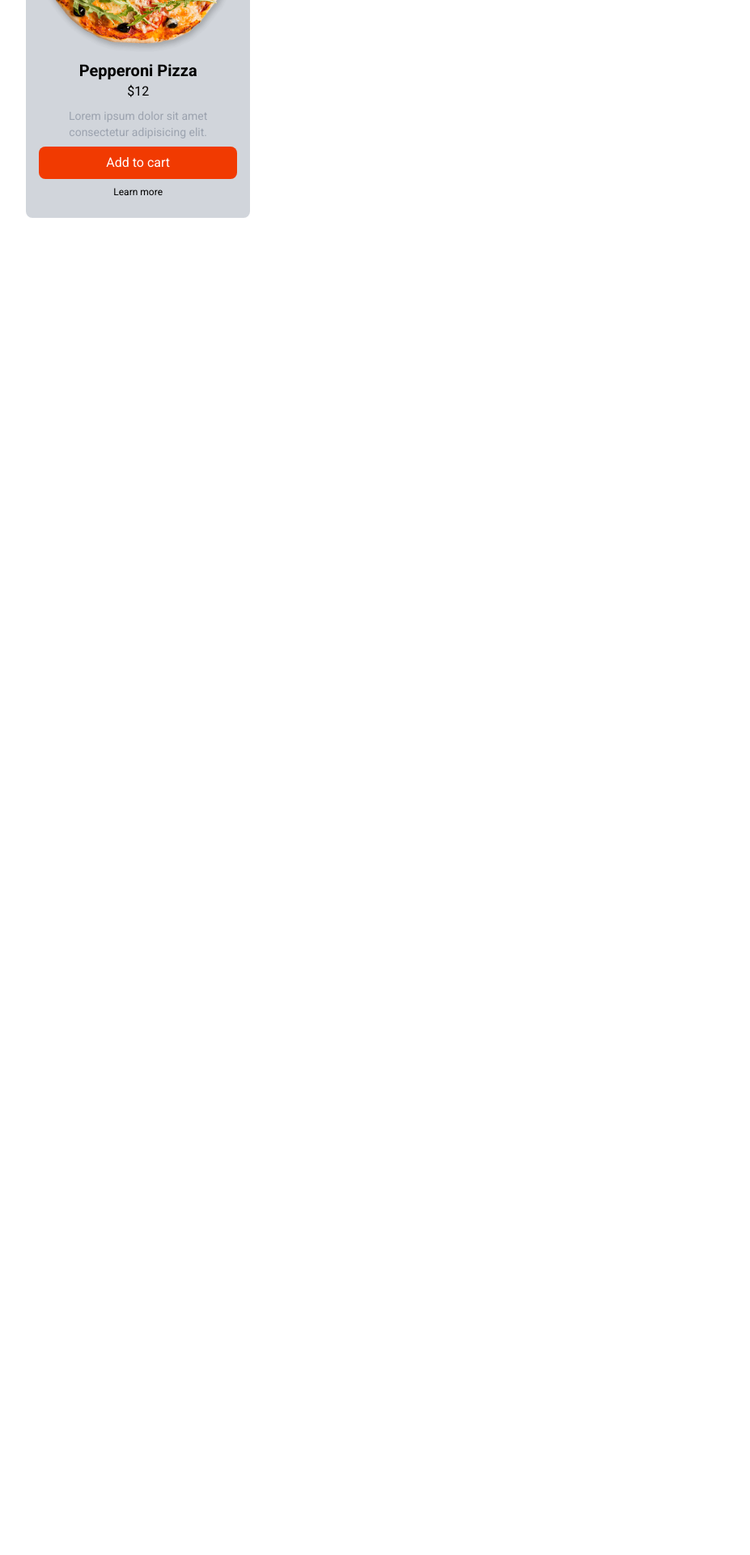
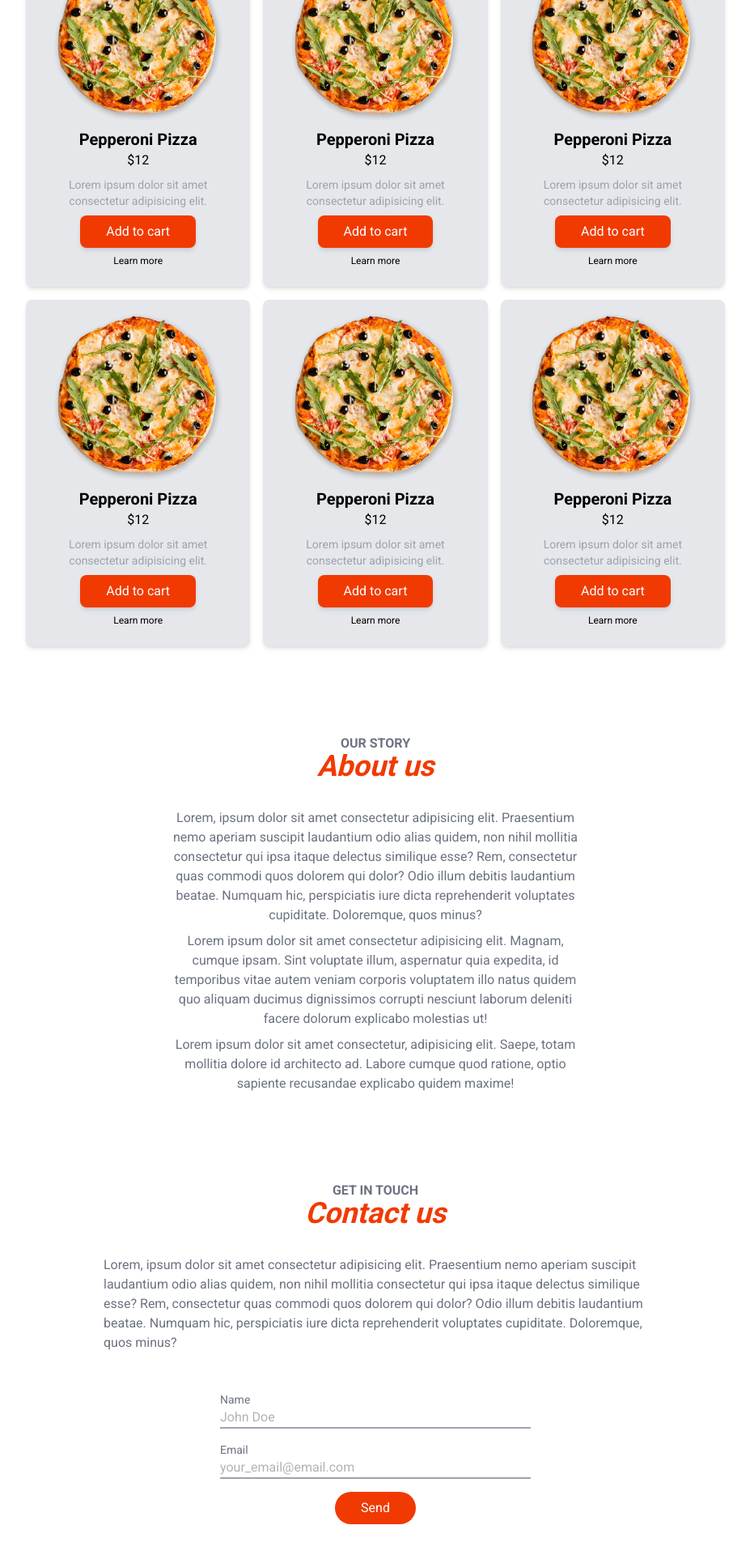
Before and after one commit to d-zucho/food-ordering-app, a Next.js app: page / in a window 1280 px wide. Shown: the part 794-2714 px from the top of the page at 81% size, without its empty margins (176-1103 px from the left). Before the commit the page ends 1079 px from the top, so only its background shows below. Built offline with nearby package versions, Linux system fonts and the light colour scheme.

Commit message:
add placeholder contact and about section to homepage

```diff
--- a/src/app/globals.css
+++ b/src/app/globals.css
@@ -1,6 +1,10 @@
 @tailwind base;
 @tailwind components;
 @tailwind utilities;
+
+* {
+  scroll-behavior: smooth;
+}
 
 section.hero {
   display: grid;
--- a/src/app/layout.js
+++ b/src/app/layout.js
@@ -1,6 +1,7 @@
 import { Roboto } from 'next/font/google'
 import './globals.css'
 import Header from '@/components/layout/Header'
+import Footer from '@/components/layout/Footer'
 
 const roboto = Roboto({ subsets: ['latin'], weight: ['400', '500', '700'] })
 
@@ -13,9 +14,13 @@ export default function RootLayout({ children }) {
   return (
     <html lang='en'>
       <body className={roboto.className}>
-        <div id='wrapper' className='max-w-4xl mx-auto p-2 md:p-4'>
+        <div
+          id='wrapper'
+          className='max-w-4xl mx-auto p-2 overflow-hidden md:p-4'
+        >
           <Header />
           <main className=''>{children}</main>
+          <Footer />
         </div>
       </body>
     </html>
--- a/src/app/page.js
+++ b/src/app/page.js
@@ -1,6 +1,9 @@
+import AboutSection from '@/components/layout/AboutSection'
+import ContactSection from '@/components/layout/ContactSection'
 import Header from '@/components/layout/Header'
 import Hero from '@/components/layout/Hero'
 import HomeMenu from '@/components/layout/HomeMenu'
+import SectionHeader from '@/components/layout/SectionHeader'
 
 export default function Home() {
   return (
@@ -8,6 +11,10 @@ export default function Home() {
       {/* <Header /> */}
       <Hero />
       <HomeMenu />
+
+      <AboutSection />
+
+      <ContactSection />
     </>
   )
 }
--- a/src/components/Button.jsx
+++ b/src/components/Button.jsx
@@ -1,4 +1,4 @@
-const Button = ({ label, bg, color, rounded, children, className }) => {
+const Button = ({ bg, color, rounded, children, className }) => {
   return (
     <>
       <button
--- /dev/null
+++ b/src/components/layout/AboutSection.jsx
@@ -0,0 +1,34 @@
+import SectionHeader from './SectionHeader'
+
+const AboutSection = () => {
+  return (
+    <section
+      id='about'
+      className='text-gray-500 max-w-lg space-y-2 text-center mx-auto'
+    >
+      <SectionHeader subheader={'Our story'} header={'About us'} />
+      <p className=''>
+        Lorem, ipsum dolor sit amet consectetur adipisicing elit. Praesentium
+        nemo aperiam suscipit laudantium odio alias quidem, non nihil mollitia
+        consectetur qui ipsa itaque delectus similique esse? Rem, consectetur
+        quas commodi quos dolorem qui dolor? Odio illum debitis laudantium
+        beatae. Numquam hic, perspiciatis iure dicta reprehenderit voluptates
+        cupiditate. Doloremque, quos minus?
+      </p>
+      <p>
+        Lorem ipsum dolor sit amet consectetur adipisicing elit. Magnam, cumque
+        ipsam. Sint voluptate illum, aspernatur quia expedita, id temporibus
+        vitae autem veniam corporis voluptatem illo natus quidem quo aliquam
+        ducimus dignissimos corrupti nesciunt laborum deleniti facere dolorum
+        explicabo molestias ut!
+      </p>
+      <p>
+        Lorem ipsum dolor sit amet consectetur, adipisicing elit. Saepe, totam
+        mollitia dolore id architecto ad. Labore cumque quod ratione, optio
+        sapiente recusandae explicabo quidem maxime!
+      </p>
+    </section>
+  )
+}
+
+export default AboutSection
--- /dev/null
+++ b/src/components/layout/ContactSection.jsx
@@ -0,0 +1,56 @@
+import Button from '../Button'
+import SectionHeader from './SectionHeader'
+
+const ContactSection = () => {
+  return (
+    <section id='contact' className=''>
+      <SectionHeader subheader={'Get in touch'} header={'Contact us'} />
+      <p className='text-gray-500 max-w-2xl mx-auto'>
+        Lorem, ipsum dolor sit amet consectetur adipisicing elit. Praesentium
+        nemo aperiam suscipit laudantium odio alias quidem, non nihil mollitia
+        consectetur qui ipsa itaque delectus similique esse? Rem, consectetur
+        quas commodi quos dolorem qui dolor? Odio illum debitis laudantium
+        beatae. Numquam hic, perspiciatis iure dicta reprehenderit voluptates
+        cupiditate. Doloremque, quos minus?
+      </p>
+      <div className='mt-12'>
+        <form className='max-w-sm mx-auto space-y-4'>
+          <div>
+            <label htmlFor='name' className='block text-gray-500 text-sm'>
+              Name
+            </label>
+            <input
+              type='text'
+              id='name'
+              name='name'
+              className='w-full border-b-2 border-gray-400 focus:outline-none focus:border-primary placeholder:text-black/30'
+              placeholder='John Doe'
+            />
+          </div>
+          <div className='relative'>
+            <label htmlFor='email' className='block text-gray-500 text-sm'>
+              Email
+            </label>
+            <input
+              type='email'
+              id='email'
+              name='email'
+              placeholder='your_email@email.com'
+              className='w-full border-b-2 border-gray-400 focus:outline-none focus:border-primary placeholder:text-black/30'
+            />
+          </div>
+          <Button
+            rounded={'full'}
+            color={'white'}
+            bg={'primary'}
+            className={'px-8 mx-auto block hover:scale-[102%] transition'}
+          >
+            Send
+          </Button>
+        </form>
+      </div>
+    </section>
+  )
+}
+
+export default ContactSection
--- /dev/null
+++ b/src/components/layout/Footer.jsx
@@ -0,0 +1,9 @@
+const Footer = () => {
+  return (
+    <footer className='mt-32 border-t p-8 text-gray-500 text-sm'>
+      <p className='text-center'>&copy; 2024 All rights reserved</p>
+    </footer>
+  )
+}
+
+export default Footer
--- a/src/components/layout/Header.jsx
+++ b/src/components/layout/Header.jsx
@@ -15,8 +15,10 @@ const Header = () => {
         <nav className='items-center gap-8 text-gray-500 font-semibold hidden sm:flex'>
           <Link href='/'>Home</Link>
           <Link href='/'>Menu</Link>
-          <Link href='/'>About</Link>
-          <Link href='/'>Contact</Link>
+          <Link href='#about' className='transition'>
+            About
+          </Link>
+          <Link href='#contact'>Contact</Link>
           <Link
             href='/'
             className='bg-primary text-white px-8 py-2 rounded-full'
--- a/src/components/layout/Hero.jsx
+++ b/src/components/layout/Hero.jsx
@@ -1,11 +1,12 @@
 import Image from 'next/image'
 import RightArrow from '../icons/RightArrow'
+import Button from '../Button'
 
 const Hero = () => {
   return (
     <section className='hero'>
       <div className='py-12'>
-        <h1 className='text-4xl font-semibold leading-10'>
+        <h1 className='text-5xl font-semibold leading-12'>
           Everything <br />
           is better <br /> with a <span className='text-primary'>Pizza</span>
         </h1>
@@ -14,12 +15,23 @@ const Hero = () => {
           delicious joy in life.
         </p>
         <div className='flex gap-4 text-sm items-center'>
-          <button className='px-4 py-2 uppercase rounded-full bg-primary text-white flex gap-2 items-center hover:scale-105 transition'>
+          <Button
+            bg={'primary'}
+            rounded={'full'}
+            color={'white'}
+            className={
+              'uppercase flex items-center gap-2 hover:scale-[102%] transition'
+            }
+          >
             Order Now <RightArrow />
-          </button>
-          <button className='flex items-center gap-2  py-2 rounded-full text-gray-500 font-semibold'>
+          </Button>
+          <Button
+            color={'gray-500'}
+            rounded={'full'}
+            className='flex items-center gap-2 font-semibold'
+          >
             Learn More <RightArrow />
-          </button>
+          </Button>
         </div>
       </div>
       <div className='relative'>
--- a/src/components/layout/HomeMenu.jsx
+++ b/src/components/layout/HomeMenu.jsx
@@ -1,10 +1,11 @@
 import Image from 'next/image'
 
 import MenuItem from '../menu/MenuItem'
+import SectionHeader from './SectionHeader'
 
 const HomeMenu = () => {
   return (
-    <section className='w-full mt-12'>
+    <section className='w-full mt-32'>
       {/* Header */}
       <div className='relative'>
         <div className='absolute left-0 -top-16 -z-10'>
@@ -14,17 +15,17 @@ const HomeMenu = () => {
           <Image src='/sallad2.png' width={109} height={195} />
         </div>
       </div>
-      <div className='text-center'>
-        <h2 className='text-gray-500 font-semibold uppercase leading-4'>
-          Check out
-        </h2>
-        <h3 className='text-primary font-bold text-4xl italic'>Menu</h3>
-      </div>
+      <SectionHeader subheader='Check out our' header='Menu' />
 
       {/* Menu Items */}
       {/* container */}
-      <div className='grid grid-cols-3 gap-4 text-center mt-24'>
+      <div className='grid grid-cols-2 md:grid-cols-3 gap-4 text-center mt-24'>
         {/* item container */}
+        <MenuItem />
+        <MenuItem />
+        <MenuItem />
+        <MenuItem />
+        <MenuItem />
         <MenuItem />
       </div>
     </section>
--- /dev/null
+++ b/src/components/layout/SectionHeader.jsx
@@ -0,0 +1,12 @@
+const SectionHeader = ({ subheader, header }) => {
+  return (
+    <div className='text-center mb-8 mt-24 pt-4'>
+      <h2 className='text-gray-500 font-semibold uppercase leading-4'>
+        {subheader}
+      </h2>
+      <h3 className='text-primary font-bold text-4xl italic'>{header}</h3>
+    </div>
+  )
+}
+
+export default SectionHeader
--- a/src/components/menu/MenuItem.jsx
+++ b/src/components/menu/MenuItem.jsx
@@ -2,15 +2,28 @@ import Image from 'next/image'
 import Button from '../Button'
 const MenuItem = () => {
   return (
-    <div className='bg-gray-300 p-4 rounded-lg text-center'>
-      <img src='/pizza.png' alt='pizza' />
+    <div className='bg-gray-200 p-4 rounded-lg text-center shadow-md hover:bg-gray-100 hover:scale-[101.5%] transition'>
+      <div className=''>
+        <img
+          src='/pizza.png'
+          alt='pizza'
+          className='transition max-h-32 mx-auto lg:max-h-52'
+        />
+      </div>
       <h4 className='font-semibold mt-2 text-xl'>Pepperoni Pizza</h4>
       <span>$12</span>
-      <p className='text-gray-400 text-sm my-2'>
+      <p className='text-gray-400 text-sm my-2 hidden sm:block'>
         Lorem ipsum dolor sit amet consectetur adipisicing elit.
       </p>
       <div className='flex flex-col'>
-        <Button bg='primary' color='white' rounded='lg'>
+        <Button
+          bg='primary'
+          color='white'
+          rounded='lg'
+          className={
+            'px-8 mx-auto hover:scale-105 transition-transform shadow-md'
+          }
+        >
           Add to cart
         </Button>
         <Button bg='white' color='black' rounded='lg' className='text-xs'>
```
